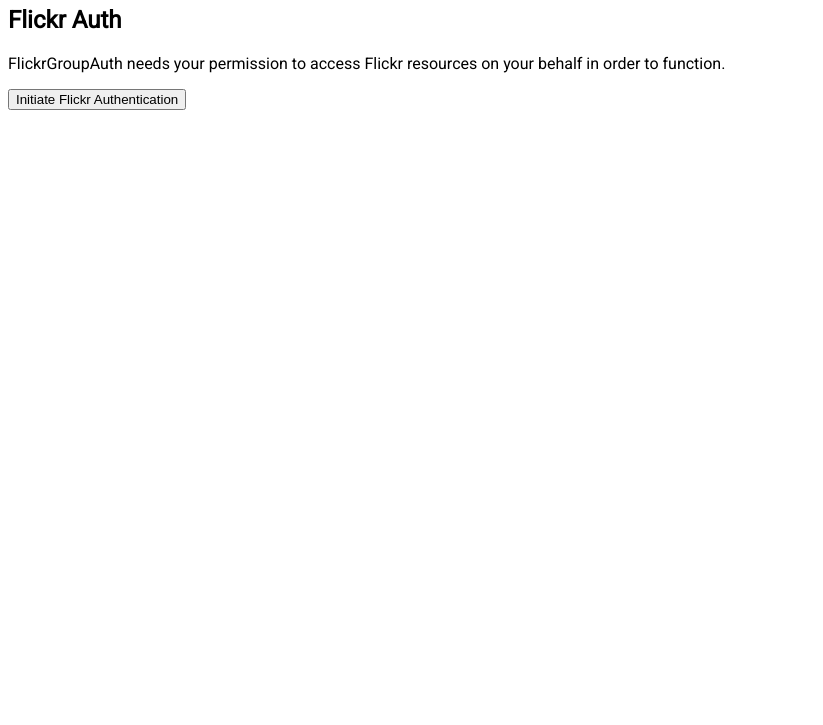
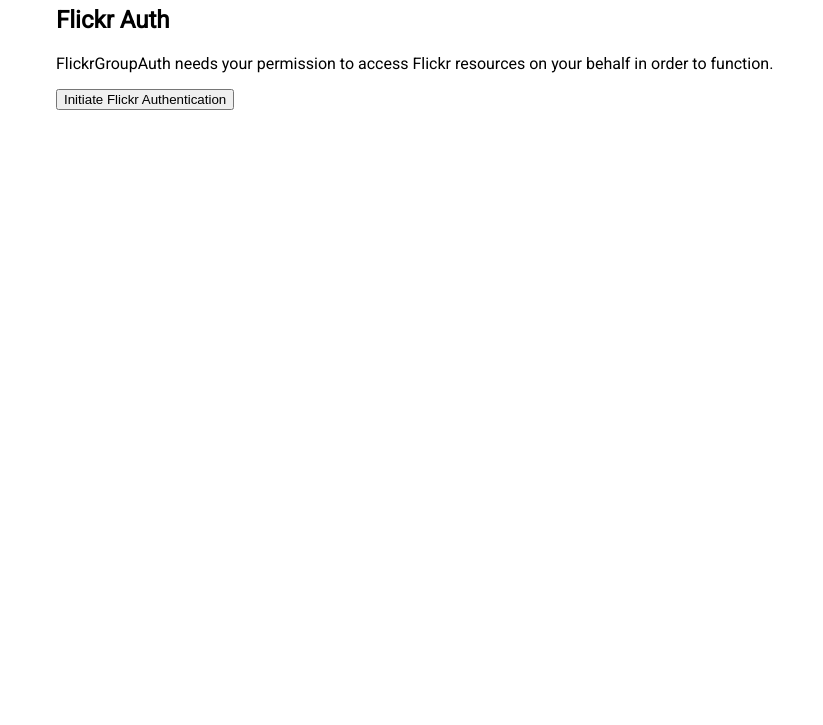
Before and after one commit to FlickrGroupAddr/flickgroupaddr-ui, a plain HTML site: page public/console/index.html in a window 1280 px wide. Shown: the part 75-800 px from the top of the page, without its empty margins (0-823 px from the left). Drawn offline with Linux system fonts and the light colour scheme.

Commit message:
Trying to do some padding

```diff
--- a/public/css/console.css
+++ b/public/css/console.css
@@ -1,3 +1,10 @@
 body {
+    border: 0.5in;
     font-family: 'Roboto', sans-serif;
 }
+
+div#flickr_auth {
+
+    margin-left: 0.5in;
+
+}
```
